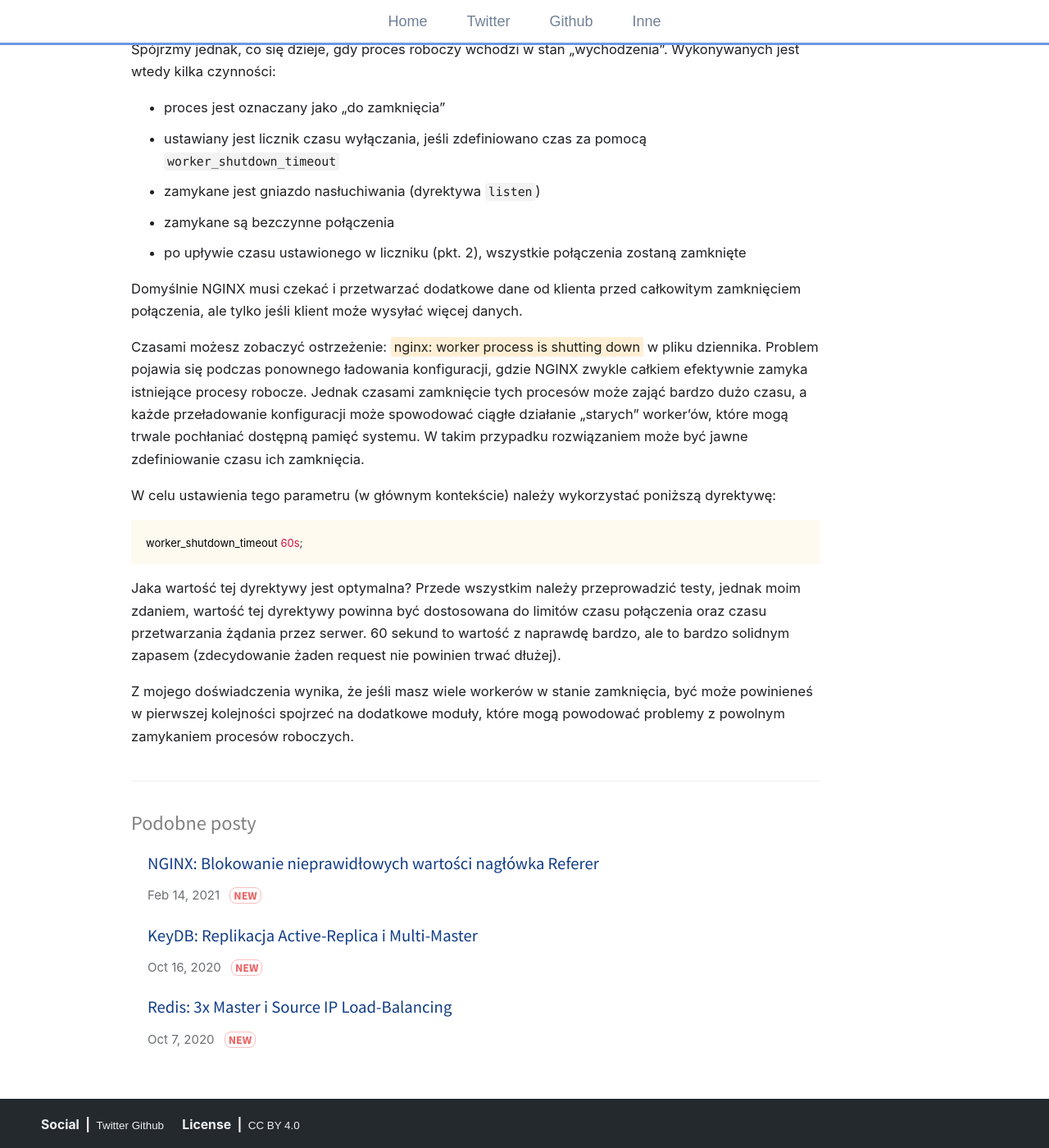
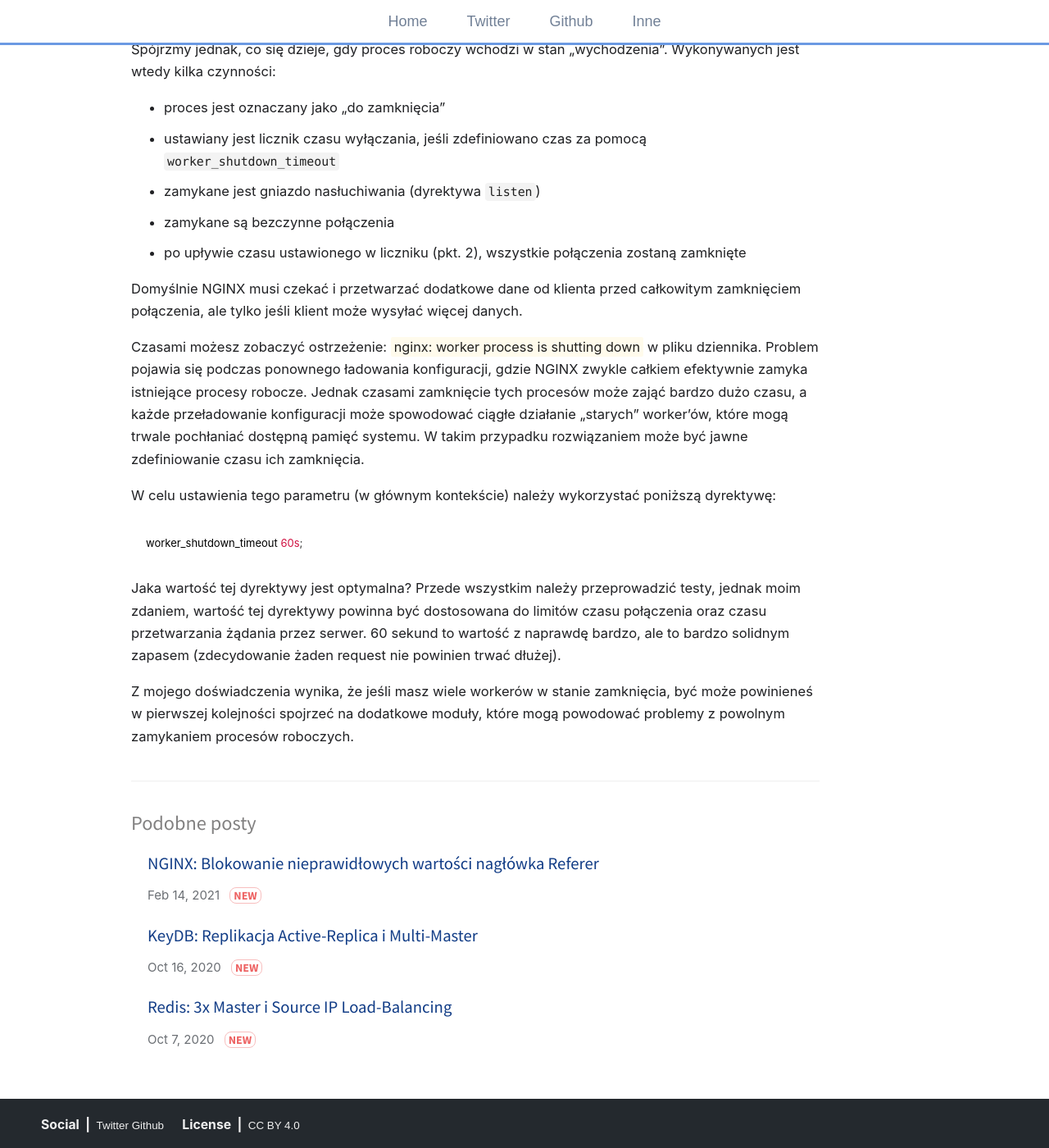
Before and after one commit to terrorizer1980/trimstray.github.io, a Jekyll site: the page built from _posts/2017-01-02-nginx-usprawnienie_zamykania_procesow_roboczych.md, in a window 1280 px wide and 1400 px high, scrolled down 685 px. Shown: the whole window at 82% size. Built offline with Jekyll 4.4.1, drawn with Linux system fonts in a browser that asks for light colours; comment, search, counter and statistics services are not loaded.

Commit message:
uncommited changes - signed-off-by: trimstray <trimstray@gmail.com>

```diff
--- a/assets/style.scss
+++ b/assets/style.scss
@@ -393,7 +393,8 @@
 .highlighter-rouge {
   overflow: auto;
   margin-top: 3px;
-  background: floralwhite;
+  /* background: floralwhite; */
+  background: fixed;
   padding: .0rem .5rem;
   color: var(--highlight-lineno, #c2c6cc);
 }
@@ -857,7 +858,8 @@
   text-decoration: none;
   /* background-color: #fdff9863; */
   /* background-color: mistyrose; */
-  background-color: papayawhip;
+  /* background-color: papayawhip; */
+  background-color: #fff8dc87;
 }
 
 .h-m {
```
